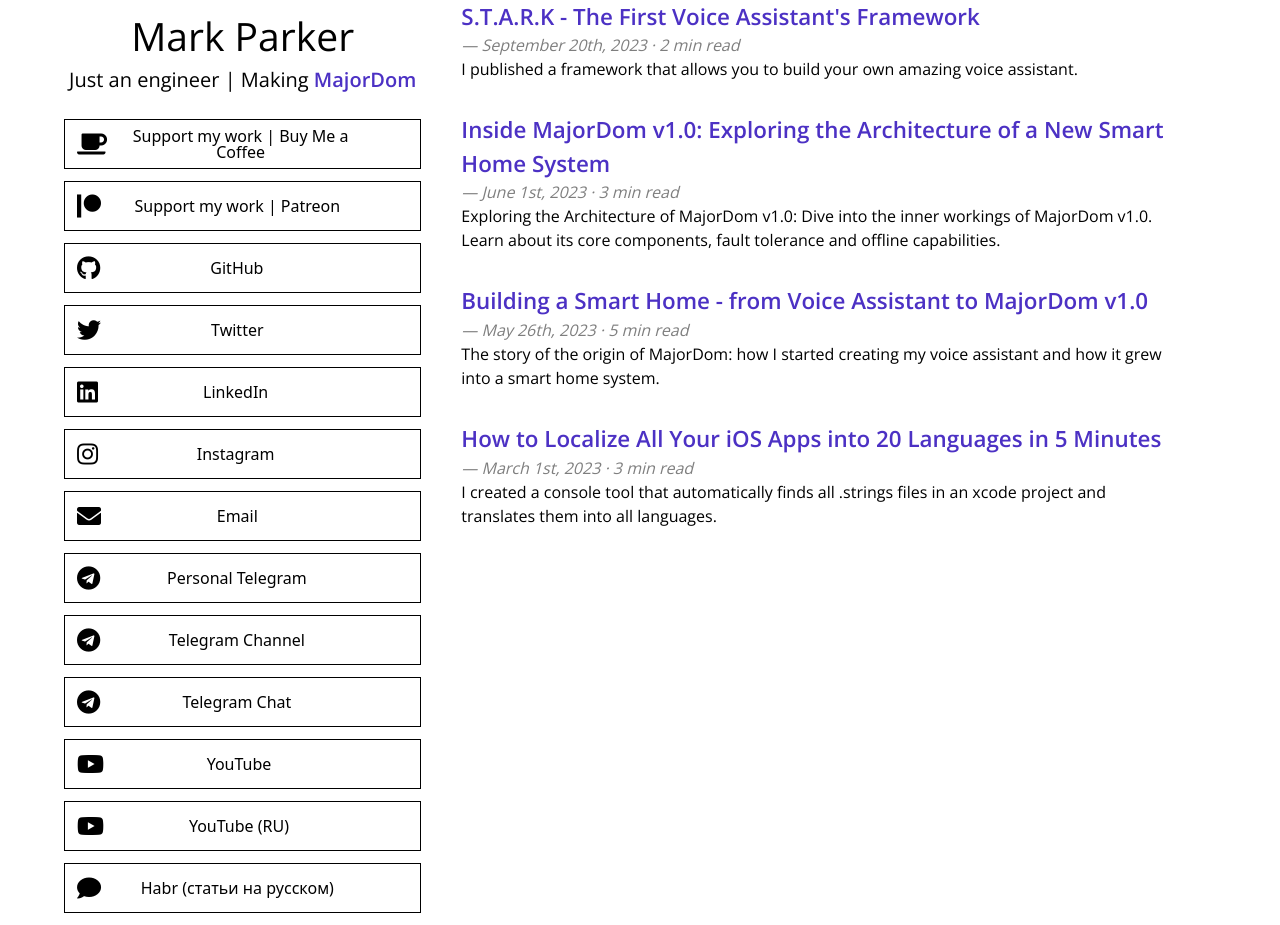
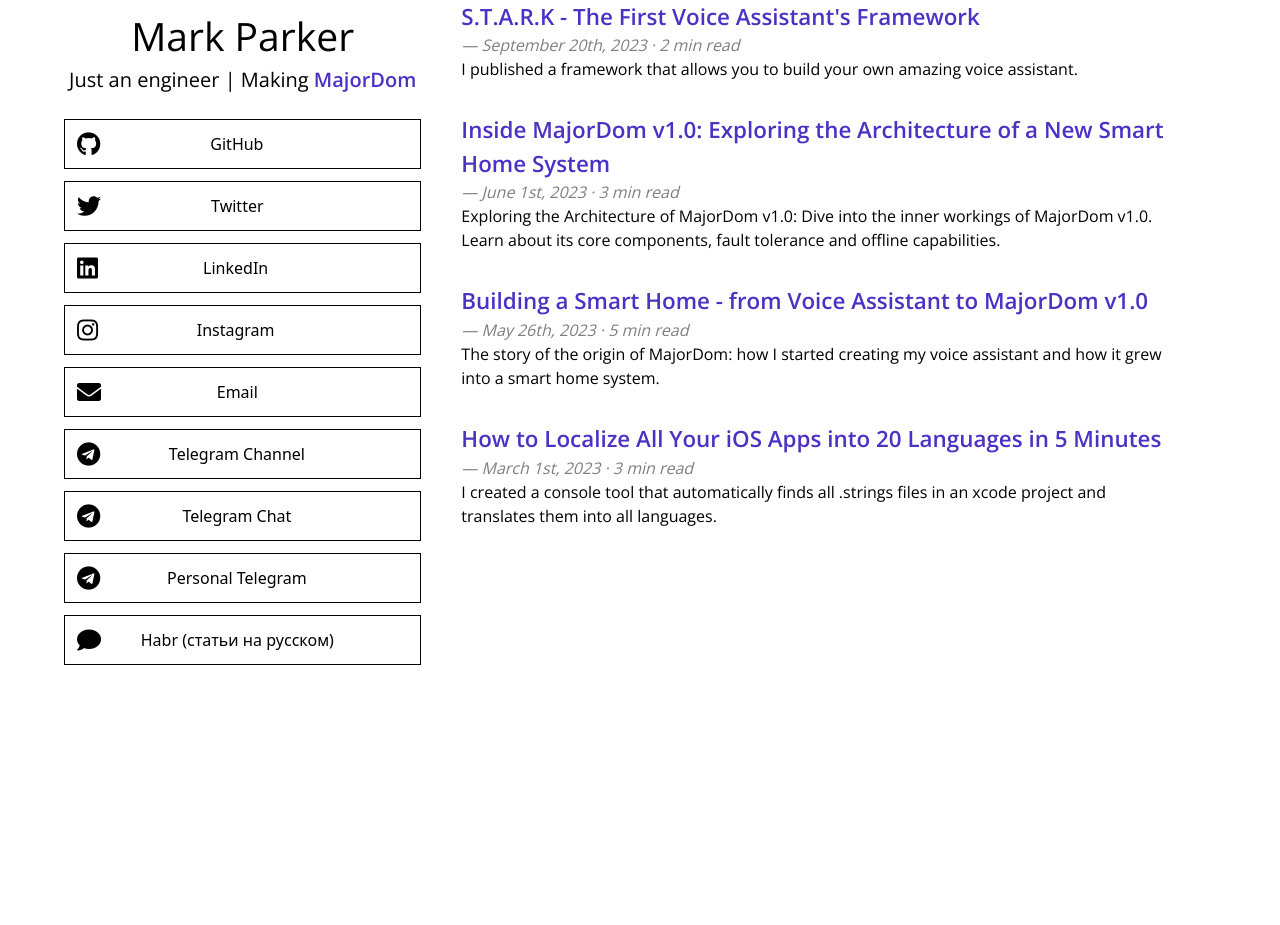
Before and after one commit to MarkParker5/markparker.me, a Next.js app: page / in a window 1280 px wide. Shown: the part 180-1105 px from the top of the page. After the commit the page ends 857 px from the top, so only its background shows below. Built offline with nearby package versions, Linux system fonts and the light colour scheme.

Commit message:
update links

```diff
--- a/src/components/profile.tsx
+++ b/src/components/profile.tsx
@@ -9,16 +9,16 @@ type LinkMeta = {
 }
 
 const links: LinkMeta[] = [
-    {
-        href: 'https://buymeacoffee.com/markparker5',
-        title: 'Support my work | Buy Me a Coffee',
-        icon: 'fas fa-coffee',
-    },
-    {
-        href: 'https://patreon.com/markparker5',
-        title: 'Support my work | Patreon',
-        icon: 'fab fa-patreon',
-    },
+    // {
+    //     href: 'https://buymeacoffee.com/markparker5',
+    //     title: 'Support my work | Buy Me a Coffee',
+    //     icon: 'fas fa-coffee',
+    // },
+    // {
+    //     href: 'https://patreon.com/markparker5',
+    //     title: 'Support my work | Patreon',
+    //     icon: 'fab fa-patreon',
+    // },
     {
         href: 'https://github.com/MarkParker5',
         title: 'GitHub',
@@ -45,11 +45,6 @@ const links: LinkMeta[] = [
         icon: 'fas fa-envelope',
     },
     {
-        href: 'https://t.me/markparker5',
-        title: 'Personal Telegram',
-        icon: 'fab fa-telegram',
-    },
-    {
         href: 'https://t.me/parker_is_typing',
         title: 'Telegram Channel',
         icon: 'fab fa-telegram',
@@ -60,15 +55,20 @@ const links: LinkMeta[] = [
         icon: 'fab fa-telegram',
     },
     {
-        href: 'https://youtube.com/@markparker5',
-        title: 'YouTube',
-        icon: 'fab fa-youtube',
+        href: 'https://t.me/markparker5',
+        title: 'Personal Telegram',
+        icon: 'fab fa-telegram',
     },
-    {
-        href: 'https://youtube.com/@markparker_5',
-        title: 'YouTube (RU)',
-        icon: 'fab fa-youtube',
-    },
+    // {
+    //     href: 'https://youtube.com/@markparker5',
+    //     title: 'YouTube',
+    //     icon: 'fab fa-youtube',
+    // },
+    // {
+    //     href: 'https://youtube.com/@markparker_5',
+    //     title: 'YouTube (RU)',
+    //     icon: 'fab fa-youtube',
+    // },
     {
         href: 'https://habr.com/users/MarkParker5/posts/',
         title: 'Habr (статьи на русском)',
```
